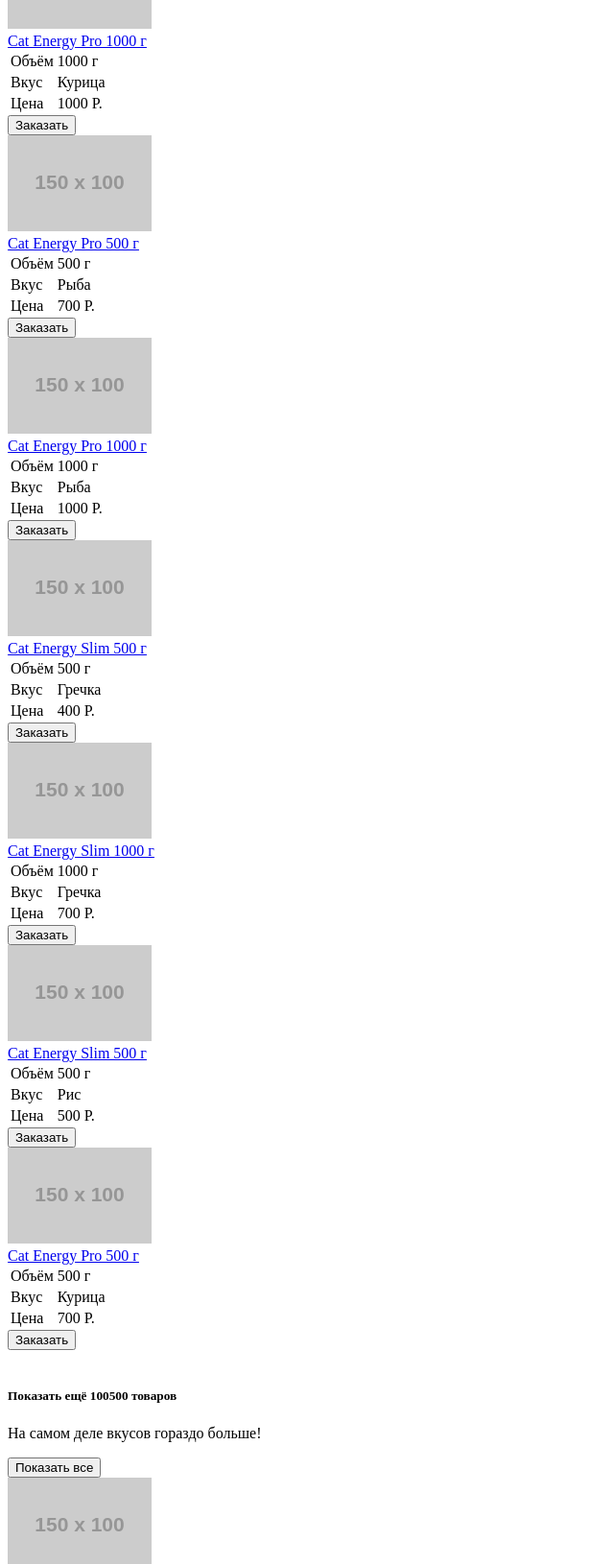
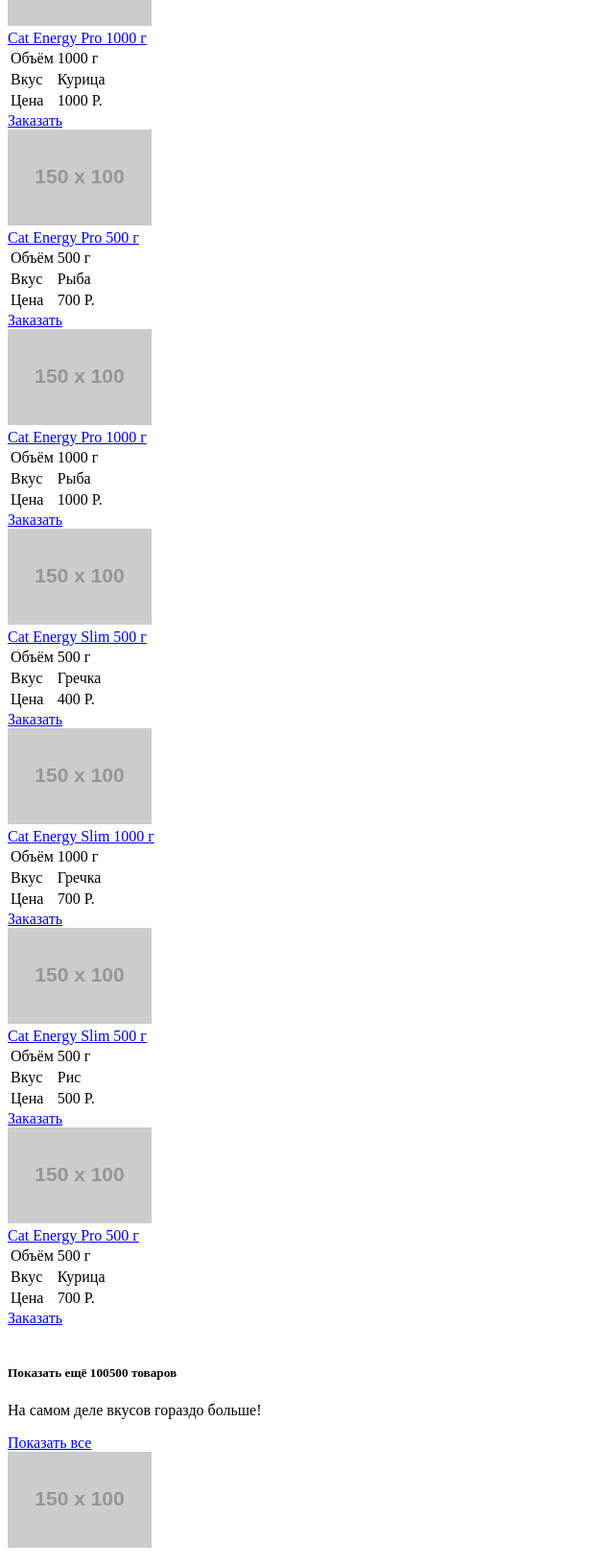
Before and after one commit to whataboutjuuu/393173-cat-energy-17, a website: page source/catalog.html in a window 1280 px wide. Shown: the part 530-2160 px from the top of the page at 96% size, without its empty margins (0-640 px from the left). Drawn offline with Linux system fonts and the light colour scheme; placeholder pictures from the web are drawn by us.

Commit message:
Заменила кнопки ссылками и исправила блок с лого академии

```diff
--- a/source/catalog.html
+++ b/source/catalog.html
@@ -53,7 +53,7 @@
               </table>
             </div>
             <div class="catalog-item__action">
-              <button type="button" class="button">Заказать</button>
+              <a href="#" class="button">Заказать</a>
             </div>
           </div><!-- catalog-item -->
           <div class="catalog__item catalog-item">
@@ -78,7 +78,7 @@
               </table>
             </div>
             <div class="catalog-item__action">
-              <button type="button" class="button">Заказать</button>
+              <a href="#" class="button">Заказать</a>
             </div>
           </div><!-- catalog-item -->
           <div class="catalog__item catalog-item">
@@ -103,7 +103,7 @@
               </table>
             </div>
             <div class="catalog-item__action">
-              <button type="button" class="button">Заказать</button>
+              <a href="#" class="button">Заказать</a>
             </div>
           </div><!-- catalog-item -->
           <div class="catalog__item catalog-item">
@@ -128,7 +128,7 @@
               </table>
             </div>
             <div class="catalog-item__action">
-              <button type="button" class="button">Заказать</button>
+              <a href="#" class="button">Заказать</a>
             </div>
           </div><!-- catalog-item -->
           <div class="catalog__item catalog-item">
@@ -153,7 +153,7 @@
               </table>
             </div>
             <div class="catalog-item__action">
-              <button type="button" class="button">Заказать</button>
+              <a href="#" class="button">Заказать</a>
             </div>
           </div><!-- catalog-item -->
           <div class="catalog__item catalog-item">
@@ -178,7 +178,7 @@
               </table>
             </div>
             <div class="catalog-item__action">
-              <button type="button" class="button">Заказать</button>
+              <a href="#" class="button">Заказать</a>
             </div>
           </div><!-- catalog-item -->
           <div class="catalog__item catalog-item">
@@ -203,7 +203,7 @@
               </table>
             </div>
             <div class="catalog-item__action">
-              <button type="button" class="button">Заказать</button>
+              <a href="#" class="button">Заказать</a>
             </div>
           </div><!-- catalog-item -->
           <div class="catalog__item catalog-item">
@@ -228,7 +228,7 @@
               </table>
             </div>
             <div class="catalog-item__action">
-              <button type="button" class="button">Заказать</button>
+              <a href="#" class="button">Заказать</a>
             </div>
           </div><!-- catalog-item -->
           <div class="catalog__item more-item">
@@ -238,7 +238,7 @@
               <p>На самом деле вкусов гораздо больше!</p>
             </div>
             <div class="more-item__action">
-              <button type="button" class="button button--grey">Показать все</button>
+              <a href="#" class="button button--grey">Показать все</a>
             </div>
           </div><!-- catalog-item -->
         </div>
@@ -259,7 +259,7 @@
             </a>
           </li>
           <li class="socials__item">
-            <a href="#" class="social-button social-button--ig">
+            <a href="#" class="social-button social-button--instagram">
               <span class="visually-hidden">Мы в Instagram</span>
             </a>
           </li>
@@ -270,8 +270,11 @@
           </li>
         </ul>
       </div>
-      <div class="site-footer__academy">
-        <a href="https://htmlacademy.ru/intensive/adaptive">HTML Academy <img src="https://via.placeholder.com/150x100" alt="HTML Academy"></a>
+      <div class="site-footer__academy academy-logo">
+        <a href="https://htmlacademy.ru/intensive/adaptive">
+          HTML Academy
+          <img src="https://via.placeholder.com/150x100" alt="HTML Academy" class="academy-logo__image">
+        </a>
       </div>
     </footer>
 
```
Also changed, not shown: source/form.html (+6 -3 lines), source/index.html (+6 -3 lines).
